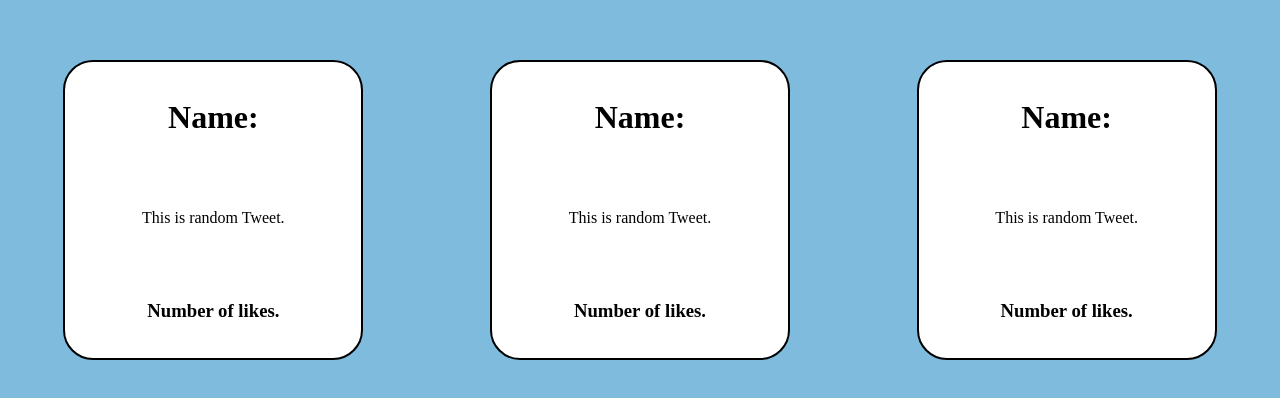
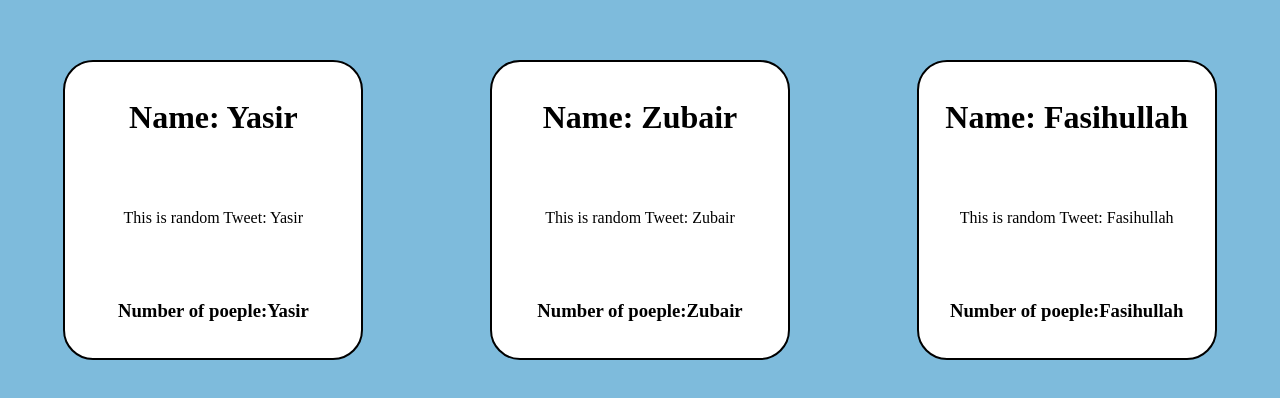
Before and after one commit to Yasir-Khan22/React-learning, a React (Create React App) app: page / in a window 1280 px wide. Shown: the part 190-588 px from the top of the page. Built offline with nearby package versions, Linux system fonts and the light colour scheme.

Commit message:
🗳️component tweet

```diff
--- a/src/Tweet.js
+++ b/src/Tweet.js
@@ -1,12 +1,12 @@
 import React from "react";
 import "./App.css";
 
-const Tweet = () => {
+const Tweet = (props) => {
     return (
         <div className="tweet">
-            <h1>Name:</h1>
-            <p>This is random Tweet.</p>
-            <h3>Number of likes.</h3>
+            <h1>Name: {props.name}</h1>
+            <p>This is random Tweet: {props.name}</p>
+            <h3>Number of poeple:{props.name}</h3>
         </div>
     )
 
```
